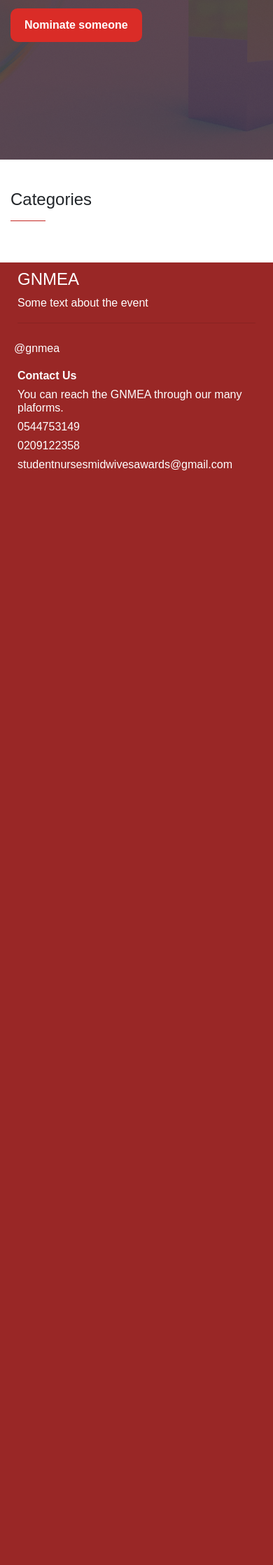
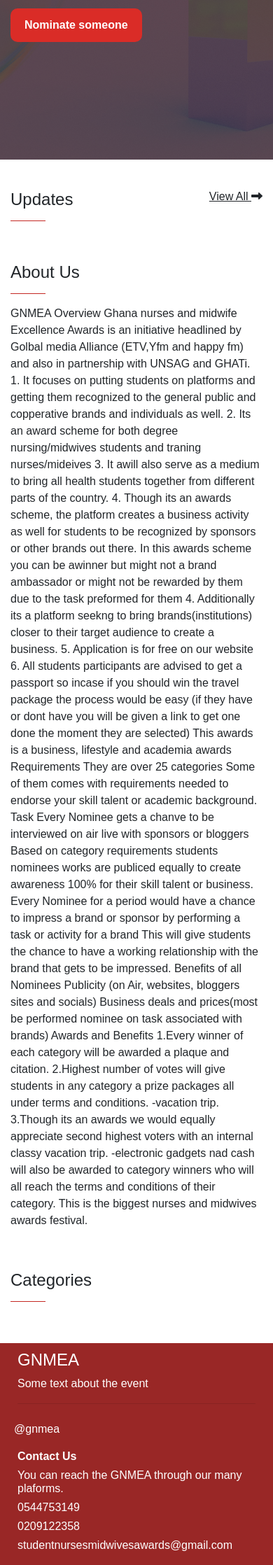
Before and after one commit to Kweku7k/gnawards, a Flask app: page / in a window 390 px wide. Shown: the part 542-2778 px from the top of the page at 70% size. Before the commit the page ends 1214 px from the top, so only its background shows below. Run offline with Flask 2, Linux system fonts and the light colour scheme; data that the repository does not hold is empty; some libraries are stand-ins or nearby versions.

Commit message:
check mobile

```diff
--- a/templates/index.html
+++ b/templates/index.html
@@ -46,7 +46,8 @@ IQgh is an organisation created to change this, with a focus on rewarding these
     </div>
   </div> -->
 
-<!-- <section id="new">
+
+<section id="new">
 <div class="container">
     <div class="flexrow">
         <div>
@@ -61,7 +62,6 @@ IQgh is an organisation created to change this, with a focus on rewarding these
 
         {% for post in limitpost %}
         <div class="col-md-4">
-            <a href="{{url_for('post',id=post.id)}}">
 
             <div data-aos="fade-up" data-aos-delay="100">
 
@@ -69,8 +69,8 @@ IQgh is an organisation created to change this, with a focus on rewarding these
 
             <div class="card" style="width: 100%;">
                 <div>
-                    {{ url_for('static',filename='img/Fries-porn.png')}}
-                    <img src="{{url_for("static", filename='uploads/images/' + post.image_file)}}" alt="SRC SOCIALS" width="100%">
+                    <!-- {{ url_for('static',filename='img/Fries-porn.png')}} -->
+                    <!-- <img src="{{url_for("static", filename='uploads/images/' + post.image_file)}}" alt="SRC SOCIALS" width="100%"> -->
                     <img src="{{post.author}}" height="300px" style="object-fit: cover;" alt="SRC SOCIALS" width="100%">
                 </div>
                 <div class="subcard">
@@ -81,12 +81,72 @@ IQgh is an organisation created to change this, with a focus on rewarding these
         </a>
 
         </div>
+    </div>
         {% endfor %}
-
 
     </div>
 </div>
-</section> -->
+</section>
+
+
+<section id="new">
+    <div class="container">
+        <div class="flexrow">
+            <div>
+                <h4>About Us</h4>
+                <hr class="header-line">
+            </div>
+            </div>
+            <!-- <a href="{{url_for("updates")}}">
+                <u><h6 style="font-weight: 100;">View All <i class="fas fa-long-arrow-alt-right"></i></h6></u>
+            </a> -->
+
+            <p>
+                GNMEA
+
+Overview
+Ghana nurses and midwife Excellence Awards is an initiative headlined by Golbal media Alliance (ETV,Yfm and happy fm) and also in partnership with UNSAG and GHATi.
+1. It focuses on putting students on platforms and getting them recognized to the general public and copperative brands and individuals as well.
+2. Its an award scheme for both degree nursing/midwives students and traning nurses/mideives
+3. It awill also serve as a medium to bring all health students together from different parts of the country.
+4. Though its an awards scheme, the platform creates a business activity as well for students to be recognized by sponsors or other brands out there.
+In this awards scheme you can be awinner but might not a brand ambassador or might not be rewarded by them due to the task preformed for them
+4. Additionally its a platform seekng to bring brands(institutions) closer to their target audience to create a business.
+5. Application is for free on our website
+6. All students participants are advised to get a passport so incase if you should win the travel package the process would be easy (if they have or dont have you will be given a link to get one done the moment they are selected)
+This awards is a business, lifestyle and academia awards
+
+Requirements
+They are over 25 categories
+Some of them comes with requirements needed to endorse your skill talent or academic background.
+
+Task
+Every Nominee gets a chanve to be interviewed on air live with sponsors or bloggers
+Based on category requirements students nominees works are publiced equally to create awareness 100% for their skill talent or business.
+Every Nominee for a period would have a chance to impress a brand or sponsor by performing a task or activity for a brand
+This will give students the chance to have a working relationship with the brand that gets to be impressed.
+
+Benefits of all Nominees
+ Publicity (on Air, websites, bloggers sites and socials)
+Business deals and prices(most be performed nominee on task associated with brands)
+
+
+Awards and Benefits
+1.Every winner of each category will be awarded a plaque and citation.
+2.Highest number of votes will give students in any category a prize packages all under terms and conditions.
+-vacation trip.
+3.Though its an awards we would equally appreciate second highest voters with an internal classy vacation trip.
+-electronic gadgets nad cash will also be awarded to category winners who will all reach the terms and conditions of their category.
+
+This is the biggest nurses and midwives awards festival.
+            </p>
+        </div>
+        <div class="row">
+
+        </div>
+        </div>
+</section>
+
 
 <!-- <section>
     <div style="background-color: darkred; color: white; padding: 10px; padding: 30px 10px; text-align: center;">
```
